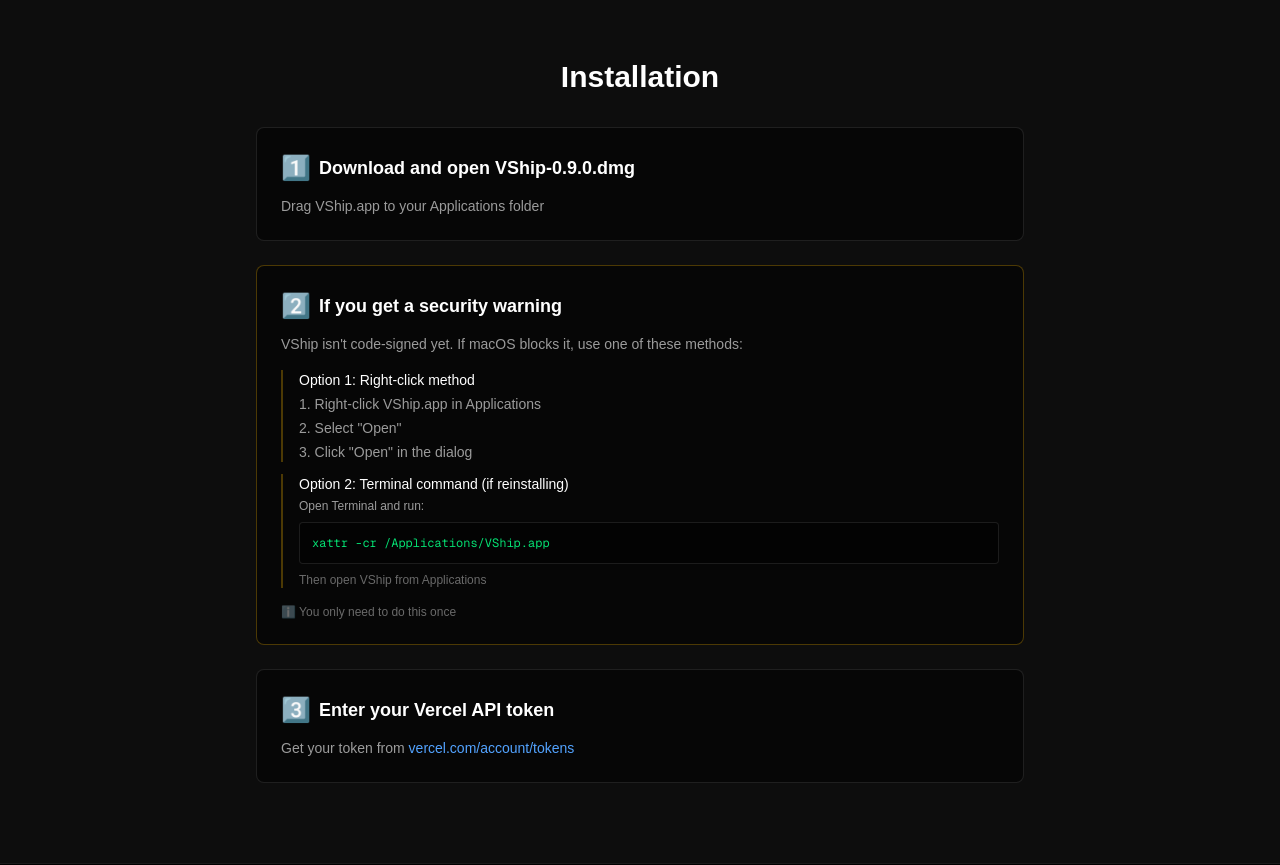
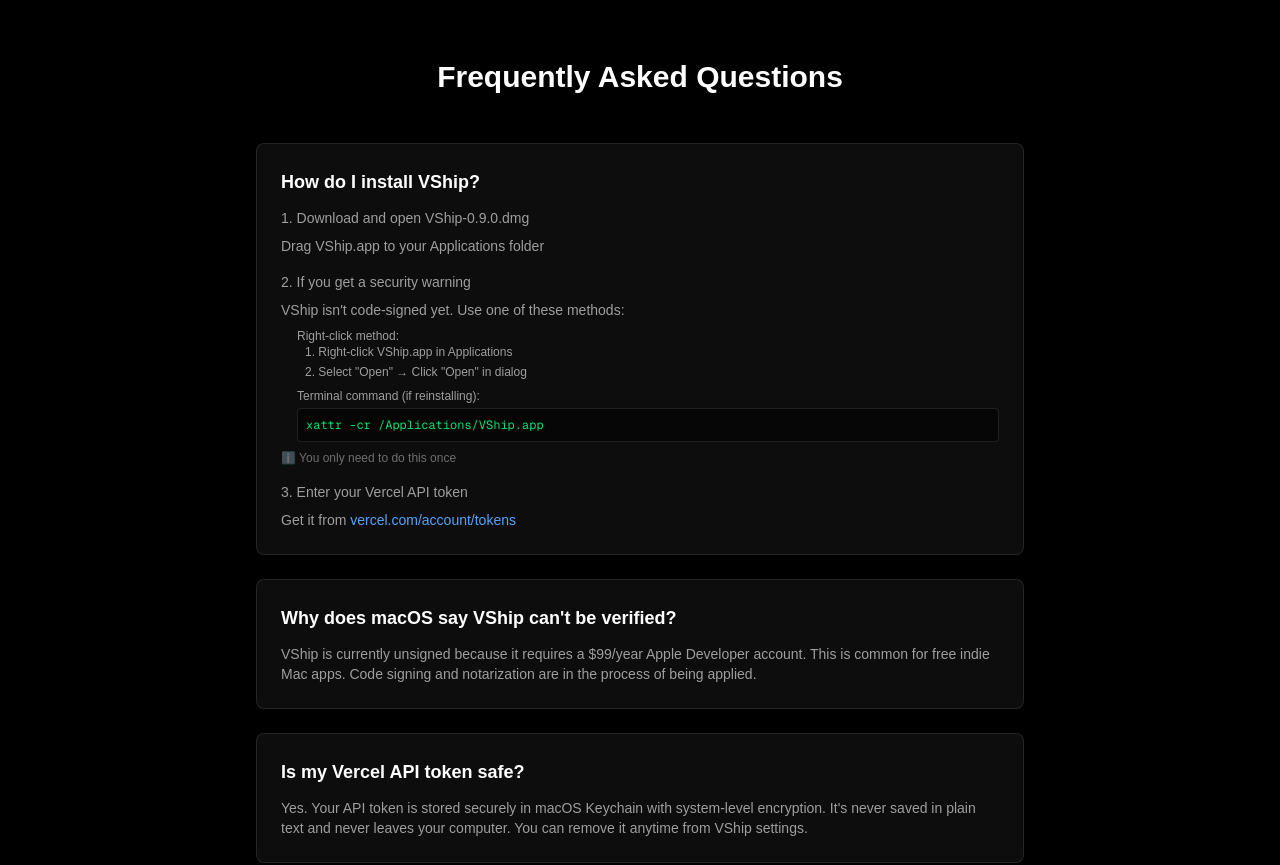
Before and after one commit to CharlesSOo/Vship, a Next.js app: page / in a window 1280 px wide. Shown: the part 2720-3585 px from the top of the page. Built offline with nearby package versions, Linux system fonts and the light colour scheme.

Commit message:
Consolidate installation into FAQ, remove unnecessary FAQs

```diff
--- a/app/page.tsx
+++ b/app/page.tsx
@@ -233,71 +233,6 @@
         </div>
       </section>
 
-      {/* Installation Section */}
-      <section className="py-20 px-6 border-t border-white/10 bg-white/5">
-        <div className="max-w-3xl mx-auto">
-          <h2 className="text-2xl md:text-3xl font-bold mb-8 text-center">
-            Installation
-          </h2>
-
-          <div className="space-y-6">
-            <div className="p-6 bg-black/50 border border-white/10 rounded-lg">
-              <h3 className="text-lg font-semibold mb-3 flex items-center gap-2">
-                <span className="text-2xl">1️⃣</span>
-                Download and open VShip-0.9.0.dmg
-              </h3>
-              <p className="text-white/60 text-sm">
-                Drag VShip.app to your Applications folder
-              </p>
-            </div>
-
-            <div className="p-6 bg-black/50 border border-yellow-500/30 rounded-lg">
-              <h3 className="text-lg font-semibold mb-3 flex items-center gap-2">
-                <span className="text-2xl">2️⃣</span>
-                If you get a security warning
-              </h3>
-              <p className="text-white/60 text-sm mb-4">
-                VShip isn't code-signed yet. If macOS blocks it, use one of these methods:
-              </p>
-
-              <div className="space-y-3">
-                <div className="pl-4 border-l-2 border-yellow-500/30">
-                  <p className="font-medium text-sm mb-1">Option 1: Right-click method</p>
-                  <ol className="text-white/60 text-sm space-y-1 list-decimal list-inside">
-                    <li>Right-click VShip.app in Applications</li>
-                    <li>Select "Open"</li>
-                    <li>Click "Open" in the dialog</li>
-                  </ol>
-                </div>
-
-                <div className="pl-4 border-l-2 border-yellow-500/30">
-                  <p className="font-medium text-sm mb-1">Option 2: Terminal command (if reinstalling)</p>
-                  <p className="text-white/60 text-xs mb-2">Open Terminal and run:</p>
-                  <code className="block text-xs bg-black/50 p-3 rounded border border-white/10 text-green-400 font-mono">
-                    xattr -cr /Applications/VShip.app
-                  </code>
-                  <p className="text-white/40 text-xs mt-2">Then open VShip from Applications</p>
-                </div>
-              </div>
-
-              <p className="text-white/40 text-xs mt-4">
-                ℹ️ You only need to do this once
-              </p>
-            </div>
-
-            <div className="p-6 bg-black/50 border border-white/10 rounded-lg">
-              <h3 className="text-lg font-semibold mb-3 flex items-center gap-2">
-                <span className="text-2xl">3️⃣</span>
-                Enter your Vercel API token
-              </h3>
-              <p className="text-white/60 text-sm">
-                Get your token from <a href="https://vercel.com/account/tokens" target="_blank" rel="noopener noreferrer" className="text-blue-400 hover:underline">vercel.com/account/tokens</a>
-              </p>
-            </div>
-          </div>
-        </div>
-      </section>
-
       {/* FAQ Section */}
       <section className="py-20 px-6 border-t border-white/10">
         <div className="max-w-3xl mx-auto">
@@ -308,10 +243,46 @@
           <div className="space-y-6">
             <div className="p-6 bg-white/5 border border-white/10 rounded-lg">
               <h3 className="text-lg font-semibold mb-3">
+                How do I install VShip?
+              </h3>
+              <div className="text-white/60 text-sm space-y-4">
+                <div>
+                  <p className="font-medium mb-2">1. Download and open VShip-0.9.0.dmg</p>
+                  <p className="text-sm">Drag VShip.app to your Applications folder</p>
+                </div>
+                <div>
+                  <p className="font-medium mb-2">2. If you get a security warning</p>
+                  <p className="text-sm mb-2">VShip isn't code-signed yet. Use one of these methods:</p>
+                  <div className="space-y-2 pl-4">
+                    <div>
+                      <p className="font-medium text-xs">Right-click method:</p>
+                      <ol className="text-xs space-y-1 list-decimal list-inside ml-2">
+                        <li>Right-click VShip.app in Applications</li>
+                        <li>Select "Open" → Click "Open" in dialog</li>
+                      </ol>
+                    </div>
+                    <div>
+                      <p className="font-medium text-xs">Terminal command (if reinstalling):</p>
+                      <code className="block text-xs bg-black/50 p-2 rounded border border-white/10 text-green-400 font-mono mt-1">
+                        xattr -cr /Applications/VShip.app
+                      </code>
+                    </div>
+                  </div>
+                  <p className="text-xs text-white/40 mt-2">ℹ️ You only need to do this once</p>
+                </div>
+                <div>
+                  <p className="font-medium mb-2">3. Enter your Vercel API token</p>
+                  <p className="text-sm">Get it from <a href="https://vercel.com/account/tokens" target="_blank" rel="noopener noreferrer" className="text-blue-400 hover:underline">vercel.com/account/tokens</a></p>
+                </div>
+              </div>
+            </div>
+
+            <div className="p-6 bg-white/5 border border-white/10 rounded-lg">
+              <h3 className="text-lg font-semibold mb-3">
                 Why does macOS say VShip can't be verified?
               </h3>
               <p className="text-white/60 text-sm">
-                VShip is currently unsigned because it requires a $99/year Apple Developer account. This is common for free indie Mac apps. Code signing and notarization are coming soon.
+                VShip is currently unsigned because it requires a $99/year Apple Developer account. This is common for free indie Mac apps. Code signing and notarization are in the process of being applied.
               </p>
             </div>
 
@@ -321,24 +292,6 @@
               </h3>
               <p className="text-white/60 text-sm">
                 Yes. Your API token is stored securely in macOS Keychain with system-level encryption. It's never saved in plain text and never leaves your computer. You can remove it anytime from VShip settings.
-              </p>
-            </div>
-
-            <div className="p-6 bg-white/5 border border-white/10 rounded-lg">
-              <h3 className="text-lg font-semibold mb-3">
-                What permissions does VShip need?
-              </h3>
-              <p className="text-white/60 text-sm">
-                VShip only needs network access to communicate with Vercel's API and notification permissions to show deployment updates. No other system permissions are required.
-              </p>
-            </div>
-
-            <div className="p-6 bg-white/5 border border-white/10 rounded-lg">
-              <h3 className="text-lg font-semibold mb-3">
-                Can I use VShip for commercial projects?
-              </h3>
-              <p className="text-white/60 text-sm">
-                VShip is free for personal use only. If you'd like to use it commercially or modify it, please reach out on <a href="https://x.com/_CharlesSO" target="_blank" rel="noopener noreferrer" className="text-blue-400 hover:underline">Twitter/X</a>.
               </p>
             </div>
 
```
